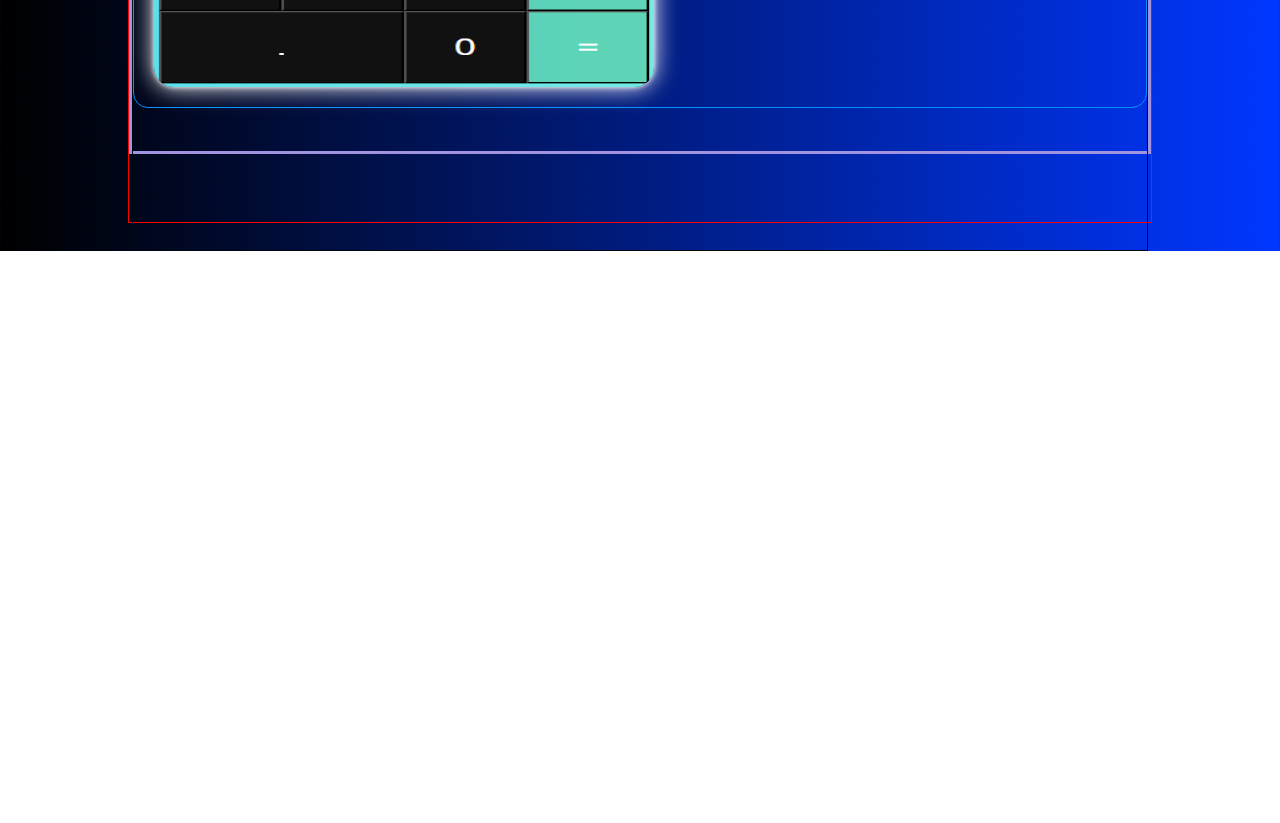
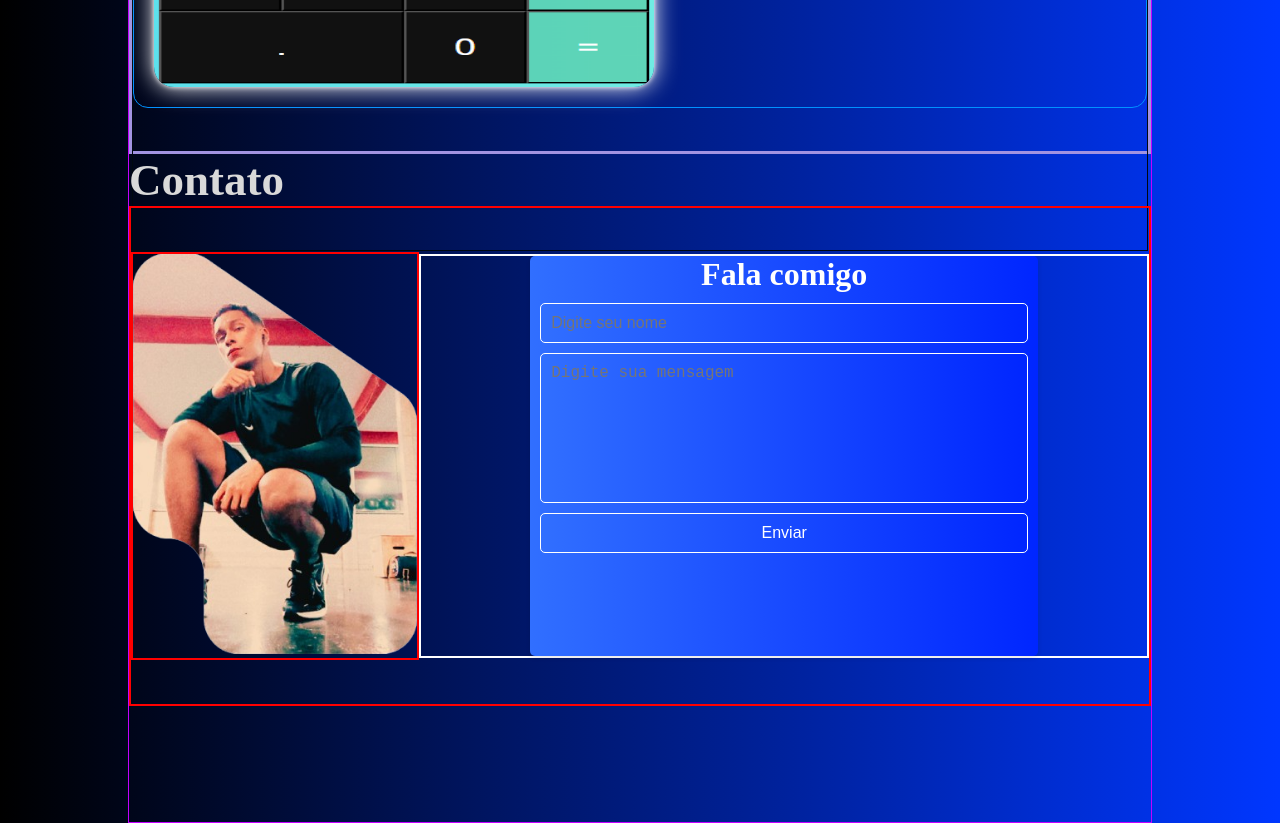
Before and after one commit to ArnorSantosNunes/site-oficial, a plain HTML site: page index.html in a window 1280 px wide. Shown: the part 3757-4580 px from the top of the page. Before the commit the page ends 4008 px from the top, so only its background shows below. Drawn offline with Linux system fonts and the light colour scheme.

Commit message:
desenvolvendo a estrutura contato, mudando o codigo script interno para o externo na pasto separada do js e algumas atualizacoes, mundando a descricao do projeto site web

```diff
--- a/index.html
+++ b/index.html
@@ -164,7 +164,7 @@
                             <br>
 
                         <p style="color: #d9d9d9; font-size: 25px;">
-                            O projeto de calculadora é uma aplicação web interativa que permite ao usuário realizar operações matemáticas básicas, como adição, subtração, multiplicação e divisão. Além dessas funções, a calculadora oferece suporte a números decimais e armazena o histórico de cálculos. O objetivo é proporcionar uma ferramenta prática e eficiente para atender às necessidades de diferentes usuários.
+                            Desenvolvi um site para compartilhar experiências de programação.
                             </p>
                            <br>
                         </div>
@@ -199,31 +199,40 @@
                             <h6 style="color: deepskyblue; font-size: 20px;">- Css</h6>
                             <h6 style="color: gold; font-size: 20px;">- JavaScript</h6></div>
                             <div class="botao"><button>Ver Projeto</button></div>
-
-
                         </div>
                     </div>
                 </div>
 
             </div>
+
           </div>
-    </main>
-    <script>
-        let currentIndex = 0;
-        const slides = document.querySelectorAll('.slide');
-        const totalSlides = slides.length;
-
-        function updateSlidePosition() {
-            const slidesContainer = document.querySelector('.slides-container');
-            slidesContainer.style.transform = `translateX(${-currentIndex * 418}px)`;
-        }
+          <!-- pagina contato -->
+           <div class="container-contato">
+            <div class="titulo-contato">
+                <h1 style="color: #d9d9d9; font-size: 45px;">Contato</h1>
+            </div>
+            <div class="estrutura-contato">
+                <div class="img-contato">
+                    <img src="img/img-arnor.png" >
+                </div>
+                <div class="formulario-contato">
+                    <div class="container">
+                        <div class="text-fala-comigo"><h1 style="color: white;">Fala comigo</h1></div>
+                        <div class="campo-nome-mensagem">
+                            <form id="messageForm">
+                            <input type="text" id="name" placeholder="Digite seu nome" required>
+                            <textarea id="message" placeholder="Digite sua mensagem" required></textarea>
+                            <button type="submit">Enviar</button>
+                        </form>
+                        </div>
 
 
-        setInterval(() => {
-            currentIndex = (currentIndex + 1) % (totalSlides - 5);
-            updateSlidePosition();
-        }, 3000);
-    </script>
+                    </div>
+                </div>
+
+            </div>
+           </div>
+    </main>
     <script src="js/script.js"></script>
 </body>
 </html>
--- a/js/script.js
+++ b/js/script.js
@@ -0,0 +1,35 @@
+        // carrossel slad card ................................................................................
+        let currentIndex = 0;
+        const slides = document.querySelectorAll('.slide');
+        const totalSlides = slides.length;
+
+        function updateSlidePosition() {
+            const slidesContainer = document.querySelector('.slides-container');
+            slidesContainer.style.transform = `translateX(${-currentIndex * 418}px)`;
+        }
+
+
+        setInterval(() => {
+            currentIndex = (currentIndex + 1) % (totalSlides - 5);
+            updateSlidePosition();
+        }, 3000);
+
+        // contato sistema de enviar mensagem .............................................................................................
+        document.getElementById('messageForm').addEventListener('submit', function(event) {
+            event.preventDefault();
+            const name = document.getElementById('name').value;
+            const message = document.getElementById('message').value;
+
+            // Recupera mensagens existentes ou cria um novo array
+            const messages = JSON.parse(localStorage.getItem('mensagens')) || [];
+            messages.push({ name, message }); // Armazena um objeto com nome e mensagem
+            localStorage.setItem('mensagens', JSON.stringify(messages)); // Armazena as mensagens
+
+            document.getElementById('message').value = ''; // Limpa o campo de mensagem
+            document.getElementById('name').value = ''; // Limpa o campo de nome
+            document.getElementById('name').focus(); // Foca no campo de nome
+        });
+
+        document.getElementById('viewMessages').addEventListener('click', function() {
+            window.open('receber.html', '_blank'); // Abre a página de mensagens em uma nova aba
+        });
--- a/style/style.css
+++ b/style/style.css
@@ -9,7 +9,7 @@ body{
 }
 /* menu --------------------------------------------------------------------------------------------------------------------------------------------------------------------------------- */
 header{
-    border: 1px solid red;
+     border: 1px solid red;
     height: 180px;
     margin-left: 10%;
     margin-right: 10%;
@@ -62,8 +62,8 @@ nav{
 /* main conteudo ola visitante! --------------------------------------------------------------------------------------------------------------------------------------------------------------------------------- */
 main{
 
-    border: 1px solid red;
-    height: 3800px;
+    border: 1px solid rgb(195, 0, 255);
+    height: 4400px;
     margin-left: 10%;
     margin-right: 10%;
 }
@@ -219,4 +219,82 @@ article{
     box-shadow: 0 0 5px #0ef,
     0 0 25px #0ef;
 }
-/* contato */
+/* contato ..................................................................................................... */
+.estrutura-contato{
+    display: flex;
+    border: 2px solid red;
+    width: 100%;
+    height: 500px;
+    justify-content: space-around;
+    align-items: center;
+}
+.formulario-contato .container {
+    min-width: 400px;
+    width: 70%;
+    height: 400px;
+    background: linear-gradient(to right, #316fff,#0026ff);
+    box-shadow: 0 2px 5px rgba(0, 0, 0, 0.1);
+    border-radius: 5px;
+    display: flex;
+    align-items: center;
+    flex-direction: column; /* Alinha os elementos em coluna */
+}
+.estrutura-contato .img-contato{
+    width: 300px;
+    border: 2px solid red;
+}
+.estrutura-contato .formulario-contato{
+    display: flex;
+    width: 900px;
+    border: 2px solid rgb(255, 255, 255);
+    align-items: center;
+    justify-content: center;
+}
+.campo-nome-mensagem form {
+        width: 100%;
+        display: flex;
+        flex-direction: column; /* Alinha os elementos em coluna */
+        align-items: flex-start; /* Alinha os itens à esquerda */
+        padding: 10px;
+}
+.campo-nome-mensagem form textarea {
+    width: 100%; /* Define a largura para 100% do seu contêiner pai */
+    height: 150px; /* Define uma altura fixa, ajuste conforme necessário */
+    resize: none; /* Remove a opção de redimensionamento */
+}
+.campo-nome-mensagem {
+width: 100%;
+}
+
+.estrutura-contato .img-contato img{
+
+    height: 400px;
+}
+.campo-nome-mensagem form input, textarea, button {
+    width: 100%;
+    margin-bottom: 10px;
+    padding: 10px;
+    border-radius: 5px;
+    background: linear-gradient(to right, #316fff,#0026ff);
+    border: 1px solid #ffffff;
+    font-size: 16px;
+
+}
+.campo-nome-mensagem form button {
+    background: linear-gradient(to right, #316fff,#0026ff);
+            color: white;
+            border: 1px solid #ffffff;
+            padding: 10px 15px;
+            border-radius: 5px;
+            cursor: pointer;
+}
+
+.campo-nome-mensagem form input:hover{
+    background: linear-gradient(to right, #ffffff,#989998);
+}
+.campo-nome-mensagem form textarea:hover{
+    background: linear-gradient(to right, #ffffff,#989998);
+}
+.campo-nome-mensagem form button:hover{
+    background: linear-gradient(to right, #00ff2a,#2d8903);
+}
```
Also changed, not shown: pages/contato.html (+126 -0 lines), img/img-arnor.png (added).
